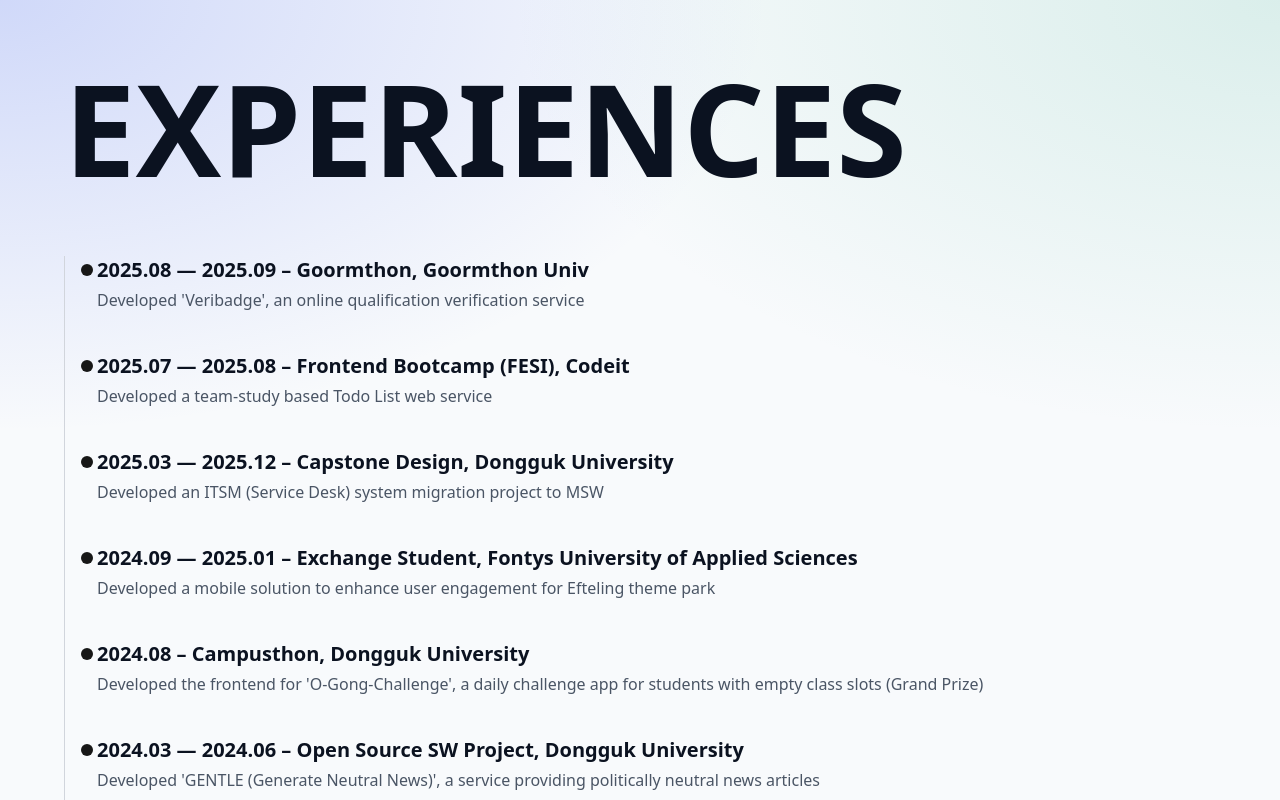
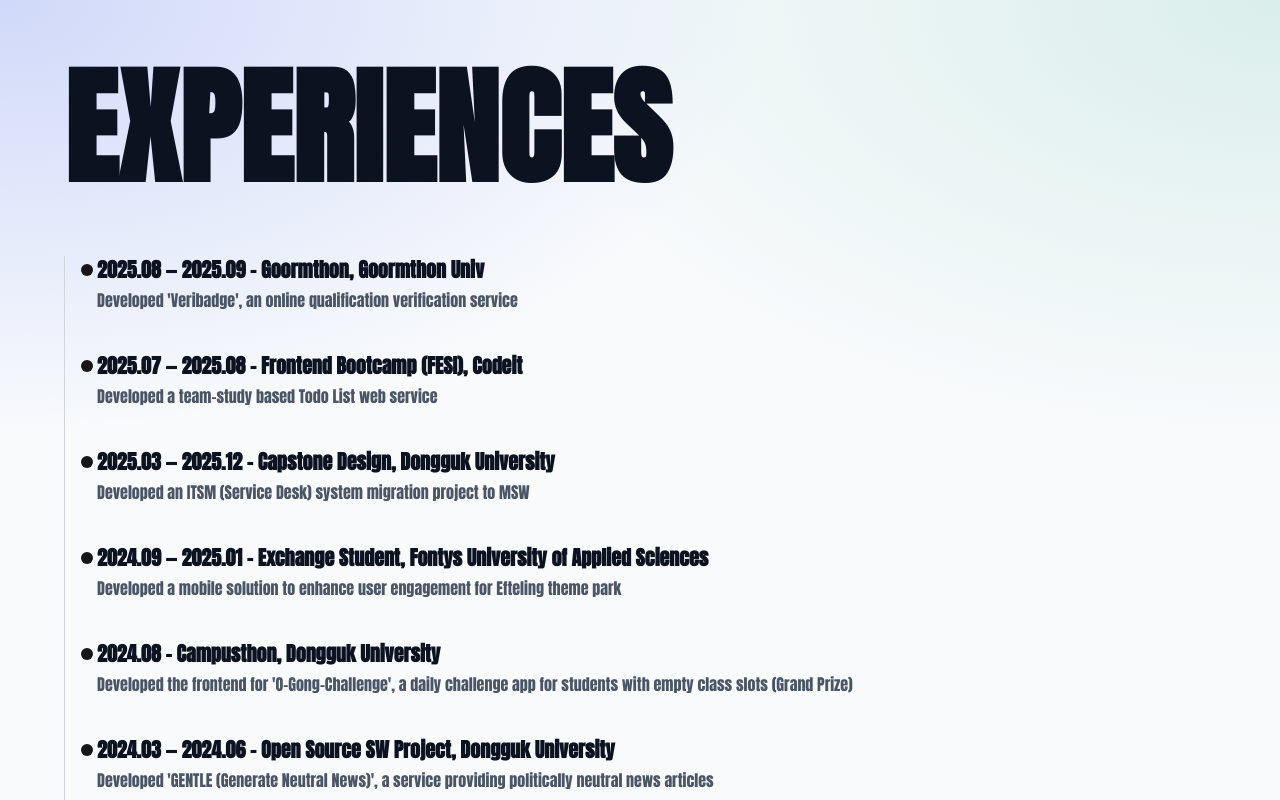
Before and after one commit to memymini/Blog, a Next.js app: page /en/experiences in a window 1280 px wide. Built offline with nearby package versions, Linux system fonts and the light colour scheme.

Commit message:
chore: 한글 폰트 추가

```diff
--- a/src/app/globals.css
+++ b/src/app/globals.css
@@ -7,6 +7,10 @@
   --font-geist-sans: var(--font-geist-sans), sans-serif;
   --font-geist-mono: var(--font-geist-mono), monospace;
   --font-black-han-sans: var(--font-black-han-sans), sans-serif;
+  --font-do-hyeon: var(--font-do-hyeon), sans-serif;
+}
+html[lang="en"] {
+  font-family: var(--font-anton), sans-serif;
 }
 /* ===== Theme tokens ===== */
 /* Light (default) */
@@ -96,7 +100,7 @@
 /* Dark */
 .dark {
   --bg: #0b0c10;
-  --fg: #e8ecf1;
+  --fg: rgba(232, 236, 241, 0.88);
 
   --brand: #6b8afd;
   --accent: #63bfa7;
--- a/src/app/layout.tsx
+++ b/src/app/layout.tsx
@@ -1,5 +1,11 @@
 import type { Metadata } from "next";
-import { Geist, Geist_Mono, Anton, Black_Han_Sans } from "next/font/google";
+import {
+  Geist,
+  Geist_Mono,
+  Anton,
+  Black_Han_Sans,
+  Do_Hyeon,
+} from "next/font/google";
 import "./globals.css";
 
 // console/retro font
@@ -28,6 +34,12 @@
   display: "swap",
 });
 
+const doHyeon = Do_Hyeon({
+  weight: "400",
+  subsets: ["latin"],
+  variable: "--font-do-hyeon",
+  display: "swap",
+});
 export const metadata: Metadata = {
   title: "minhee.dev",
   description: "frontend developer protfolio",
@@ -44,7 +56,7 @@
   return (
     <html
       lang={lang}
-      className={`${geistSans.variable} ${blackHanSans.variable} ${geistMono.variable} ${anton.variable}`}
+      className={`${geistSans.variable} ${blackHanSans.variable} ${doHyeon.variable} ${geistMono.variable} ${anton.variable}`}
     >
       <body>
         <main className="min-h-screen w-screen">{children}</main>
```
